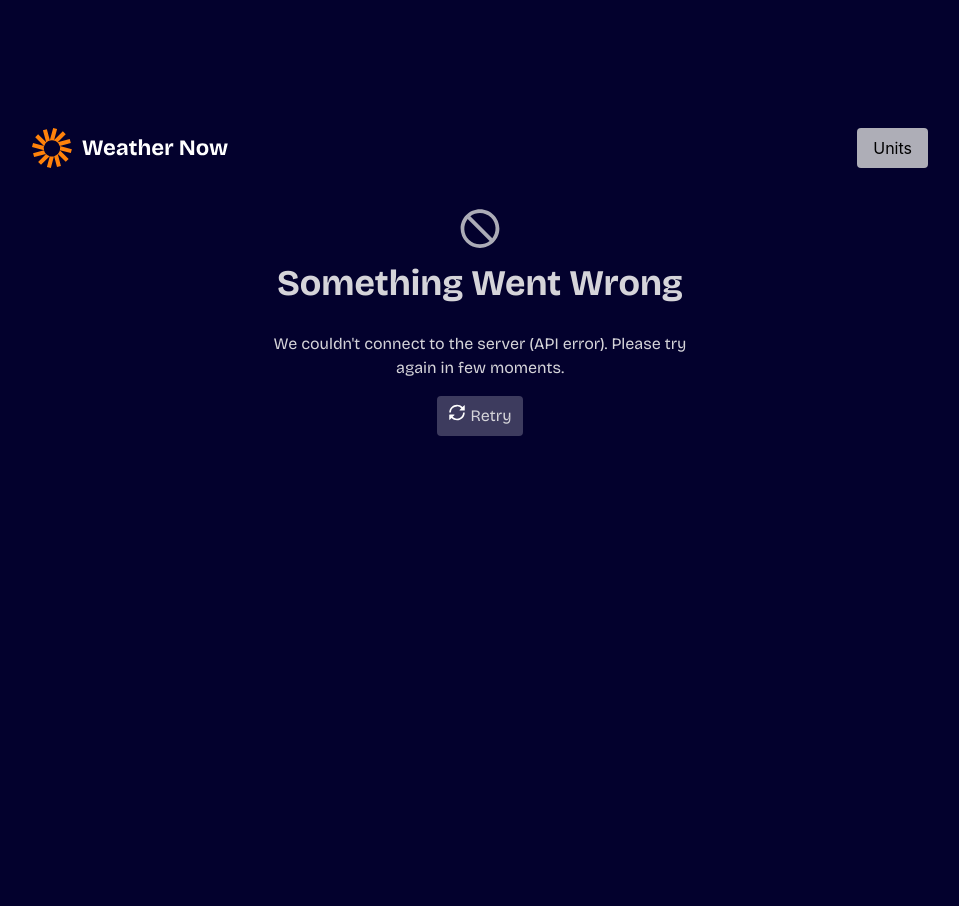
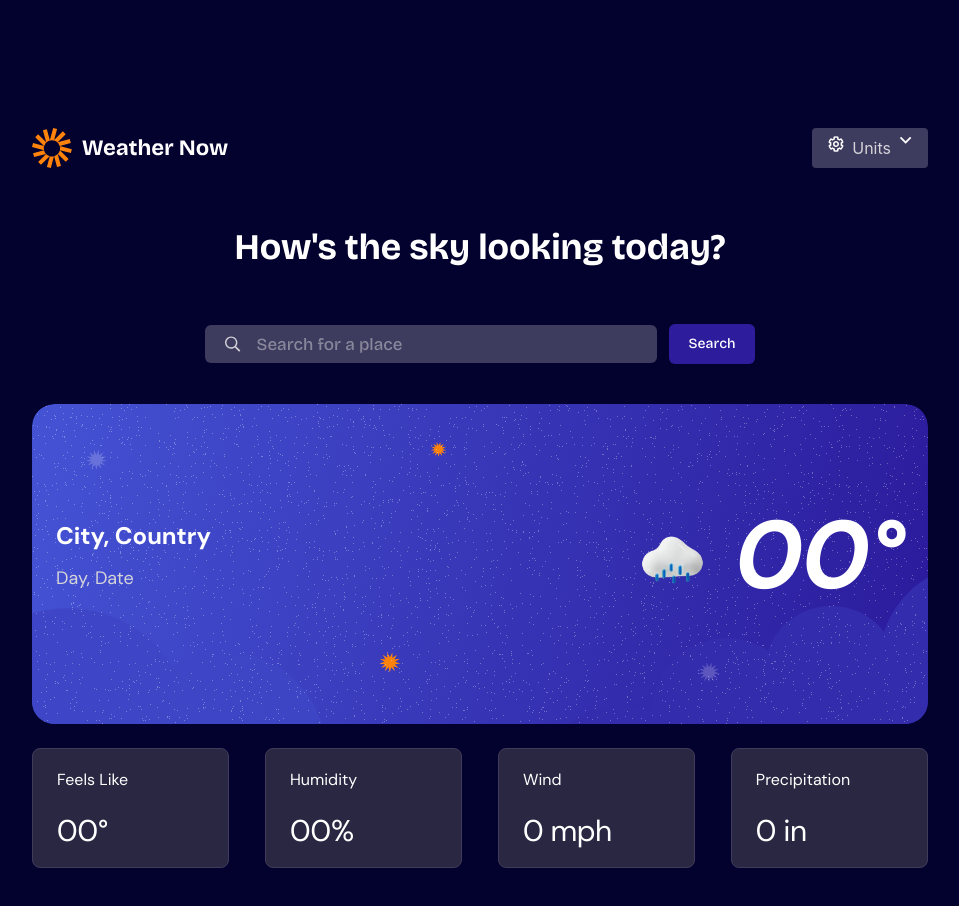
Before and after one commit to SohailShaikh2000/weather-app, a React (Vite) app: page / in a window 1280 px wide. Shown: the top 906 px of the page, without its empty margins (160-1119 px from the left). Before the commit the page ends 800 px from the top, so only its background shows below. Built offline with nearby package versions, Linux system fonts and the light colour scheme.

Commit message:
new design added

```diff
--- a/src/App.css
+++ b/src/App.css
@@ -7,6 +7,22 @@
   font-style: normal;
 }
 
+@font-face {
+  font-family: 'DM-Sans-Italic';
+  src: url('../assets/fonts/DM_Sans/DMSans-Italic-VariableFont_opsz,wght.ttf') format('truetype');
+  font-weight: 100 900;
+  font-style: normal;
+}
+
+@font-face {
+  font-family: 'DM-Sans';
+  src: url('../assets/fonts/DM_Sans/DMSans-VariableFont_opsz,wght.ttf') format('truetype');
+  font-weight: 100 900;
+  font-style: normal;
+}
+
 @theme {
   --font-custom: 'Bricolage', sans-serif;
+  --font-dm: 'DM-Sans', sans-serif;
+  --font-dm-italic: 'DM-Sans-Italic', sans-serif;
 }
--- a/src/App.tsx
+++ b/src/App.tsx
@@ -1,13 +1,19 @@
 import "./App.css";
+import Elements from "./components/Elements/Elements";
+import Search from "./components/Search/Search";
+import Temperature from "./components/Temperature/Temperature";
 import Header from "./header/Header";
-import Error from "./modals/Error";
+// import Error from "./modals/Error";
 
 function App() {
 
   return (
     <div className="">
       <Header />
-      <Error />
+      <Search />
+      <Temperature />
+      <Elements />
+      {/* <Error /> */}
     </div>
   )
 }
--- /dev/null
+++ b/src/components/Elements/Elements.tsx
@@ -0,0 +1,32 @@
+const Elements = () => {
+  return (
+    <div className="flex items-center justify-center gap-[4%] font-dm">
+      <div className="w-[24%] px-6 h-30 py-2 flex flex-col justify-around border border-[#403B5B] bg-[#2A2742]! rounded-lg">
+        <p>Feels Like</p>
+        <h1 className="text-3xl">
+          00<span>&deg;</span>
+        </h1>
+      </div>
+      <div className="w-[24%] px-6 h-30 py-2 flex flex-col justify-around border border-[#403B5B] bg-[#2A2742]! rounded-lg">
+        <p>Humidity</p>
+        <h1 className="text-3xl">
+          00<span>%</span>
+        </h1>
+      </div>
+      <div className="w-[24%] px-6 h-30 py-2 flex flex-col justify-around border border-[#403B5B] bg-[#2A2742]! rounded-lg">
+        <p>Wind</p>
+        <h1 className="text-3xl">
+          0<span> mph</span>
+        </h1>
+      </div>
+      <div className="w-[24%] px-6 h-30 py-2 flex flex-col justify-around border border-[#403B5B] bg-[#2A2742]! rounded-lg">
+        <p>Precipitation</p>
+        <h1 className="text-3xl">
+          0<span> in</span>
+        </h1>
+      </div>
+    </div>
+  );
+};
+
+export default Elements;
--- /dev/null
+++ b/src/components/Search/Search.tsx
@@ -0,0 +1,23 @@
+import SearchIcon from '../../../assets/images/icon-search.svg'
+
+const Search = () => {
+  return (
+    <div className="flex flex-col items-center justify-center gap-14 font-custom text-4xl font-bold">
+      <h1>How's the sky looking today?</h1>
+      <div className="flex items-center justify-center gap-3 relative text-[17px]">
+        <img src={SearchIcon} alt="" className='absolute left-5 h-4' />
+        <input
+          type="text"
+          placeholder='Search for a place'
+          className="bg-[hsl(243,23%,30%)]! text-[hsl(250,6%,84%)]! rounded-md placeholder:text-[17px] px-50 py-2.5 font-medium placeholder:absolute placeholder:top-[25%] placeholder:left-13 cursor-pointer outline-none border-none ps-13 py-0.5"
+
+        />
+        <button className="text-sm font-medium bg-[hsl(248,70%,36%)] px-5 py-2.5 rounded-md cursor-pointer">
+          Search
+        </button>
+      </div>
+    </div>
+  );
+};
+
+export default Search;
--- /dev/null
+++ b/src/components/Temperature/Temperature.tsx
@@ -0,0 +1,25 @@
+import Background from "../../../assets/images/bg-today-large.svg";
+import TempLogo from "../../../assets/images/icon-drizzle.webp";
+const Temperature = () => {
+  return (
+    <div className="relative font-dm pt-10 pb-6">
+      <img src={Background} alt="" className="w-full" />
+      <div className="absolute top-1/2 -translate-y-1/2 flex justify-between w-full items-center px-6">
+        <div className="flex flex-col gap-3">
+          <p className="text-2xl font-bold">
+            City, <span>Country</span>
+          </p>
+          <p className="text-lg text-[hsl(250,6%,84%)]!">
+            Day, <span>Date</span>
+          </p>
+        </div>
+        <div className="h-1/2 flex items-center justify-center gap-4">
+          <img src={TempLogo} alt="" className="h-23.75" />
+          <h1 className="font-dm-italic text-8xl font-bold">00<span>&deg;</span></h1>
+        </div>
+      </div>
+    </div>
+  );
+};
+
+export default Temperature;
--- a/src/header/Header.tsx
+++ b/src/header/Header.tsx
@@ -1,13 +1,27 @@
 import logo from "../../assets/images/logo.svg";
 import Dropdown from 'react-bootstrap/Dropdown'
+import Unit from '../../assets/images/icon-units.svg'
+import Down from '../../assets/images/icon-dropdown.svg'
+import { useState } from "react";
 
 const Header = () => {
+
+  const [isOpen, setIsOpen] = useState<boolean>(false)
+
+  const handleToggle = (toggle: boolean) => {
+    setIsOpen(toggle)
+    console.log('isOpen', toggle)
+  }
+
   return (
-    <div className="flex justify-between pb-10">
+    <div className="flex justify-between pb-15">
       <img src={logo} alt="" />
-      <Dropdown className="text-white">
-        <Dropdown.Toggle className="bg-[hsl(240,6%,70%)]! text-black px-4 py-2 rounded cursor-pointer">
+      <Dropdown className="text-white" onToggle={handleToggle}>
+        <Dropdown.Toggle className="bg-[hsl(243,23%,30%)]! text-[hsl(250,6%,84%)]! px-4 py-2 rounded cursor-pointer flex gap-2">
+          <img src={Unit} alt="" />
           Units
+          <img src={Down} alt="" className={`${isOpen ? "rotate-180 transition-transform" : "transition-transform"}`} />
+
         </Dropdown.Toggle>
         <Dropdown.Menu className="flex flex-col gap-2 bg-amber-50!">
             <Dropdown.Item href="#/action1" className="text-black px-4 py-2 rounded cursor-pointer">Action 1</Dropdown.Item>
```
